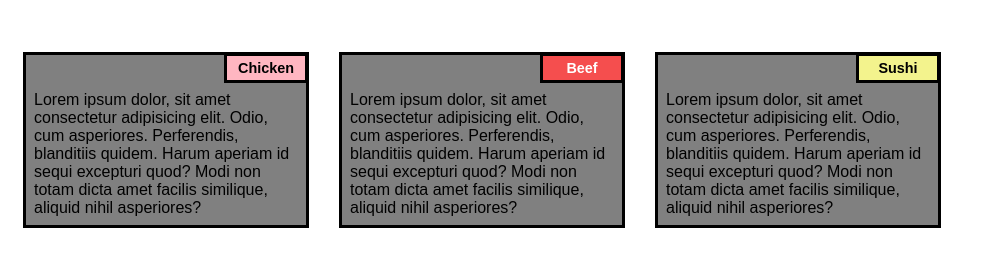
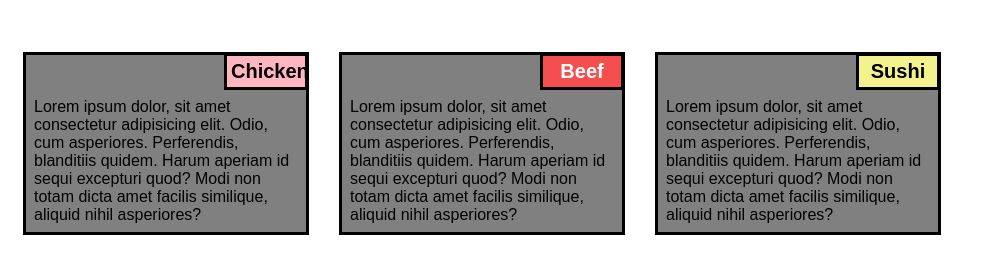
Before and after one commit to kenan-aljabi/kenan-aljabi.github.io, a plain HTML site: page module2-solution/index.html in a window 1280 px wide. Shown: the part 57-330 px from the top of the page, without its empty margins (0-981 px from the left). Drawn offline with Linux system fonts and the light colour scheme; files that its build step writes are made by us from their sources.

Commit message:
Update style.css

```diff
--- a/module2-solution/styles/style.css
+++ b/module2-solution/styles/style.css
@@ -17,6 +17,7 @@ section {
   width: 90%;
   margin-right: auto;
   margin-left: auto;
+  overflow: auto;
 }
 
 p {
@@ -44,8 +45,9 @@ div {
   background-color: #ffb6c1;
   color: black;
   font-weight: bold;
-  font-size: 90%;
+  font-size: 20px;
   font-family: Arial, Helvetica, sans-serif;
+  clear: both;
 }
 
 #title2 {
@@ -58,7 +60,7 @@ div {
   background-color: rgb(245, 78, 78);
   color: white;
   font-weight: bold;
-  font-size: 90%;
+  font-size: 20px;
   font-family: Arial, Helvetica, sans-serif;
 }
 
@@ -72,7 +74,7 @@ div {
   background-color: rgb(243, 243, 141);
   color: black;
   font-weight: bold;
-  font-size: 90%;
+  font-size: 20px;
   font-family: Arial, Helvetica, sans-serif;
 }
 
```
